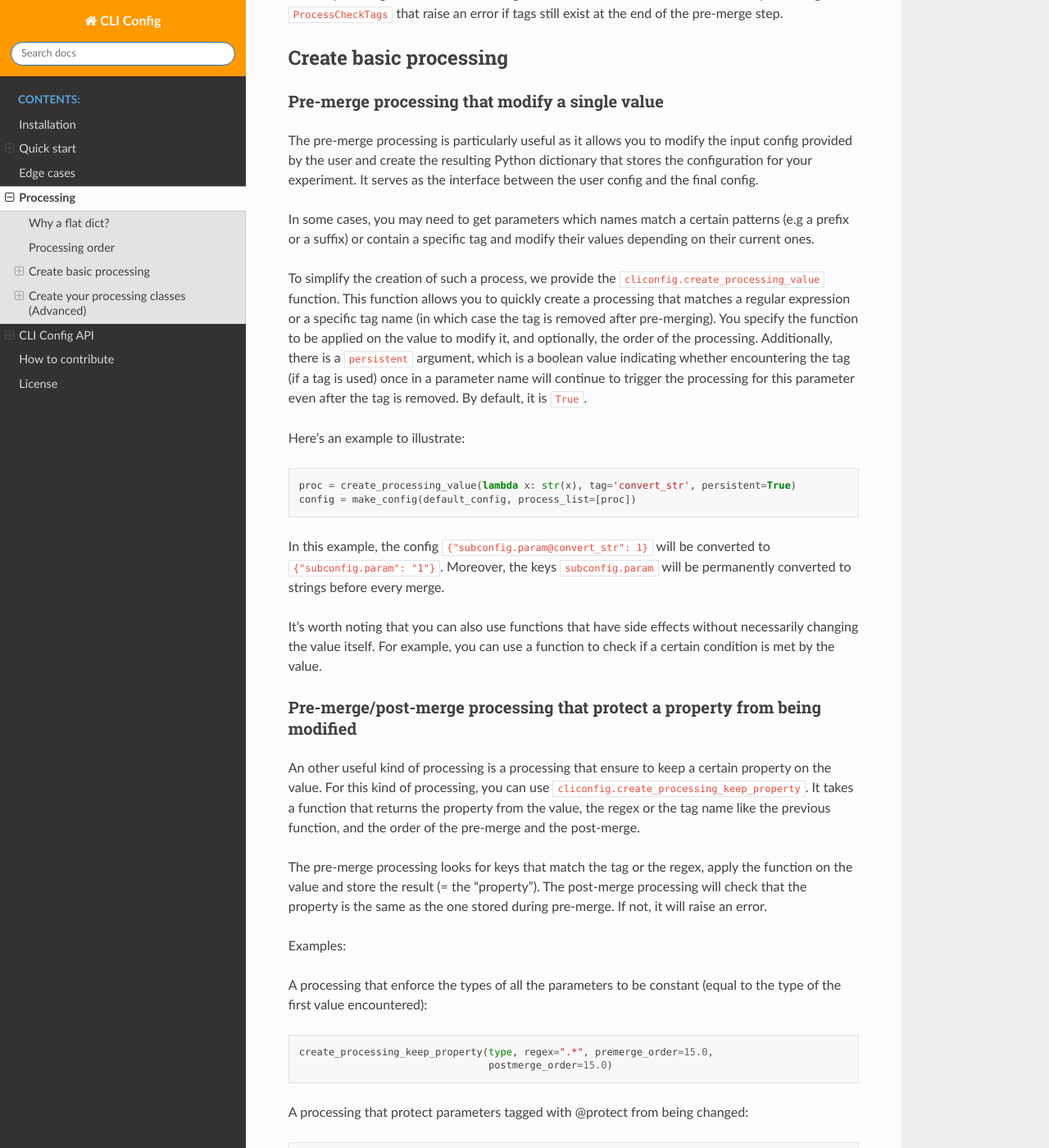
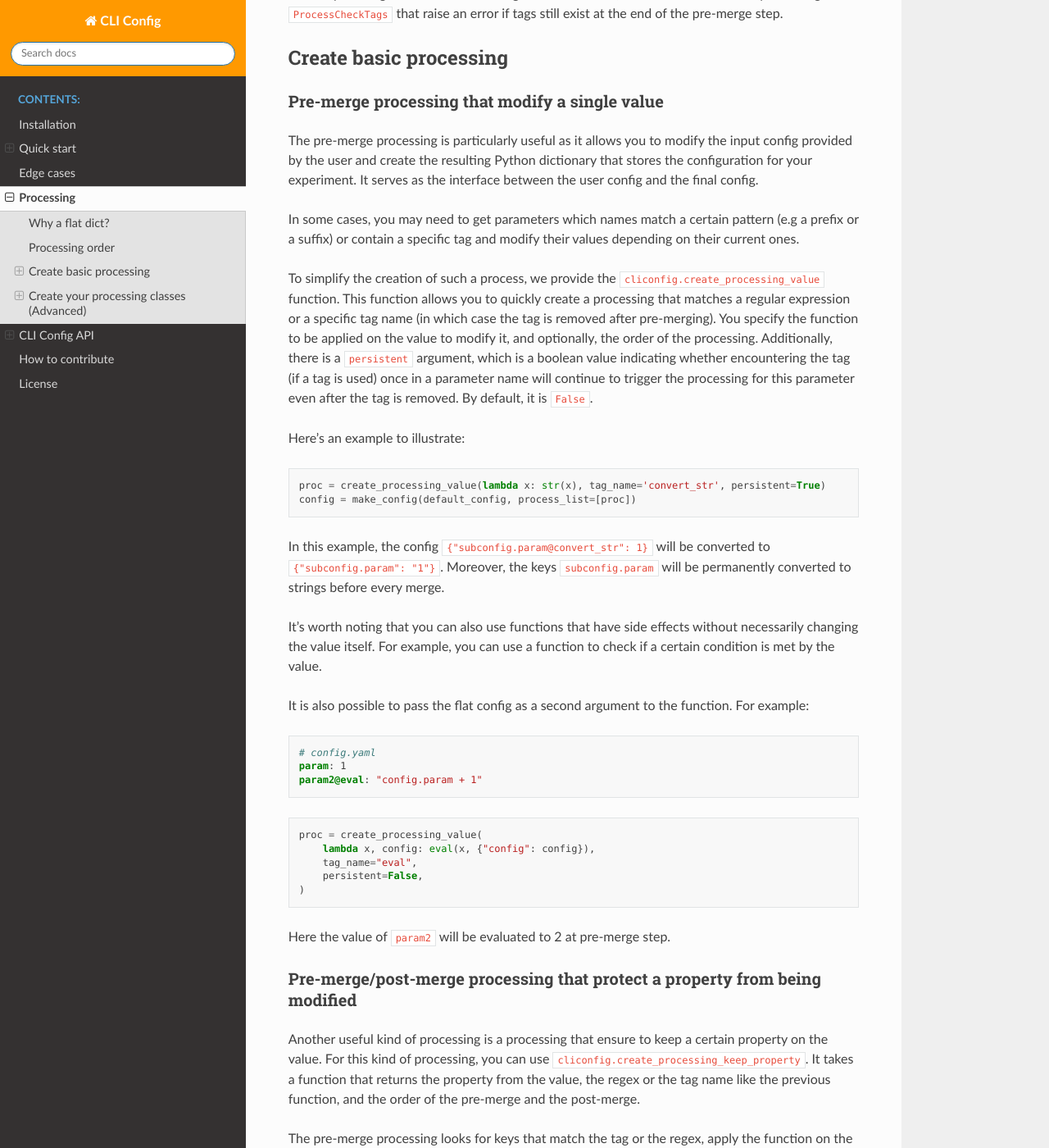
Before and after one commit to valentingol/cliconfig, a Sphinx documentation site: the page built from docs/processing.md, in a window 1280 px wide and 1400 px high, scrolled down 2163 px. Shown: the whole window at 82% size. Built offline with Sphinx 7.4.7 and the Read the Docs theme 2.0.0, drawn with Linux system fonts in a browser that asks for light colours; the version number could not be read and is left out.

Commit message:
📝 Add example with config passed to create_processing_value

````diff
--- a/docs/processing.md
+++ b/docs/processing.md
@@ -107,7 +107,7 @@ configuration for your experiment. It serves as the interface between the user c
 and the final config.
 
 In some cases, you may need to get parameters which names match a certain
-patterns (e.g a prefix or a suffix) or contain a specific tag and modify their values
+pattern (e.g a prefix or a suffix) or contain a specific tag and modify their values
 depending on their current ones.
 
 To simplify the creation of such a process, we provide the `cliconfig.create_processing_value` function.
@@ -117,12 +117,12 @@ You specify the function to be applied on the value to modify it, and optionally
 the order of the processing. Additionally, there is a `persistent` argument, which is
 a boolean value indicating whether encountering the tag (if a tag is used) once in
 a parameter name will continue to trigger the processing for this parameter
-even after the tag is removed. By default, it is `True`.
+even after the tag is removed. By default, it is `False`.
 
 Here's an example to illustrate:
 
 ```python
-proc = create_processing_value(lambda x: str(x), tag='convert_str', persistent=True)
+proc = create_processing_value(lambda x: str(x), tag_name='convert_str', persistent=True)
 config = make_config(default_config, process_list=[proc])
 ```
 
@@ -134,9 +134,28 @@ It's worth noting that you can also use functions that have side effects without
 necessarily changing the value itself. For example, you can use a function to
 check if a certain condition is met by the value.
 
+It is also possible to pass the flat config as a second argument to the function.
+For example:
+
+```yaml
+# config.yaml
+param: 1
+param2@eval: "config.param + 1"
+```
+
+```python
+proc = create_processing_value(
+    lambda x, config: eval(x, {"config": config}),
+    tag_name="eval",
+    persistent=False,
+)
+```
+
+Here the value of `param2` will be evaluated to 2 at pre-merge step.
+
 ### Pre-merge/post-merge processing that protect a property from being modified
 
-An other useful kind of processing is a processing that ensure to keep a certain
+Another useful kind of processing is a processing that ensure to keep a certain
 property on the value. For this kind of processing, you can use
 `cliconfig.create_processing_keep_property`. It takes a function that returns
 the property from the value, the regex or the tag name like the previous function,
````
